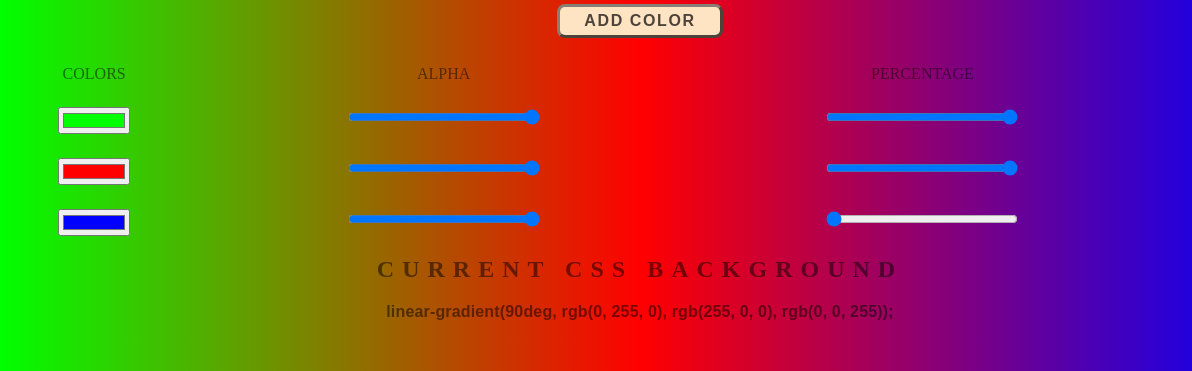
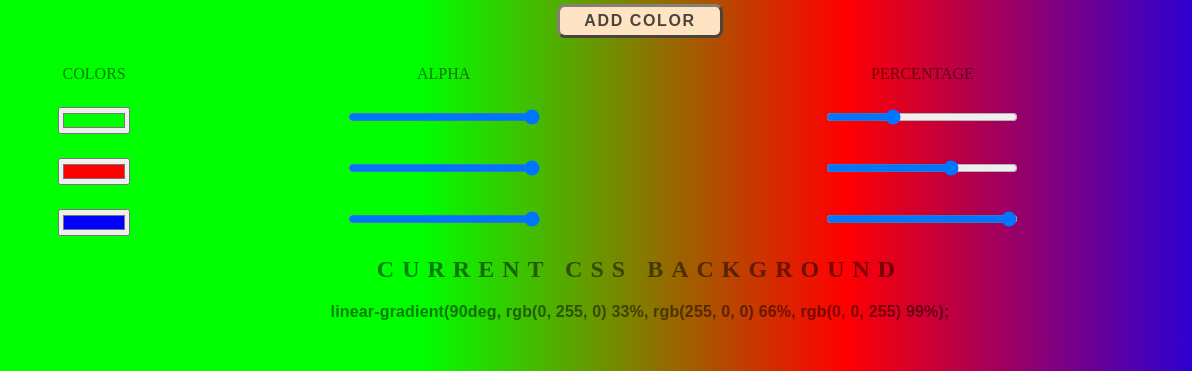
Before and after one commit to Kulya1986/Udemy_JS_task2, a plain HTML site: page index.html in a window 1280 px wide. Both pictures are taken after a click on the button "ADD COLOR". Shown: the part 416-787 px from the top of the page, 0-1192 px from the left. Drawn offline with Linux system fonts and the light colour scheme.

Commit message:
Percentage functionality completed

```diff
--- a/index.html
+++ b/index.html
@@ -31,7 +31,7 @@
             <input type="range" name="alpha1" class="colorsPallette__color__alpha" min="0" max="255" title="Alpha" value="255">
         </div>
         <div>
-            <input type="range" name="percent1" class="colorsPallette__color__percent" min="0" max="100" title="Percentage" value="100">
+            <input type="range" name="percent1" class="colorsPallette__color__percent" min="0" max="100" title="Percentage" value="50">
         </div>
         <div></div>
         <!-- <label for="color2">Color 2</label> -->
--- a/script.js
+++ b/script.js
@@ -2,6 +2,8 @@ var inputColor1 = document.querySelectorAll(".colorsPallette .colorsPallette__co
 var inputColor2 = document.querySelectorAll(".colorsPallette .colorsPallette__color")[1];
 var inputColor1Alpha = document.querySelectorAll(".colorsPallette .colorsPallette__color__alpha")[0];
 var inputColor2Alpha = document.querySelectorAll(".colorsPallette .colorsPallette__color__alpha")[1];
+var inputColor1Percent = document.querySelectorAll(".colorsPallette .colorsPallette__color__percent")[0];
+var inputColor2Percent = document.querySelectorAll(".colorsPallette .colorsPallette__color__percent")[1];
 var inputDirection = document.getElementById('gradDirection');
 var h3CSS = document.querySelector("h3");
 var body = document.querySelector("body");
@@ -10,6 +12,7 @@ var addButton = document.querySelector(".addColor");
 function setGradient(){
     var colorsSet = document.querySelectorAll(".colorsPallette .colorsPallette__color");
     var colorSetAlpha = document.querySelectorAll(".colorsPallette .colorsPallette__color__alpha");
+    var colorSetPercent = document.querySelectorAll(".colorsPallette .colorsPallette__color__percent");
     var l = document.querySelectorAll(".colorsPallette .colorsPallette__color").length;
     var backgroundStyleString = "linear-gradient("+inputDirection.value+"deg";
     var i=0;
@@ -18,6 +21,9 @@ function setGradient(){
         backgroundStyleString +=", ";
         backgroundStyleString +=colorsSet[i].value;
         backgroundStyleString +=parseInt(colorSetAlpha[i].value).toString(16);
+        backgroundStyleString +=" ";
+        backgroundStyleString +=colorSetPercent[i].value;
+        backgroundStyleString +="%";
         i++;
     }
     backgroundStyleString +=")";
@@ -36,6 +42,7 @@ function addMoreColor(){
     colorSection.appendChild(boxAlpha);
     colorSection.appendChild(boxPercent);
     colorSection.appendChild(boxRemove);
+    colorPercentageDependenciesOnAdd();
     setGradient();
     checkQuantityOfColors();
 }
@@ -105,6 +112,21 @@ function removeColorInput(){
     setGradient();
 }
 
+function colorPercentageDependenciesOnAdd(){
+    var percentBarsSet = document.querySelectorAll(".colorsPallette .colorsPallette__color__percent");
+    var colorsAmount = percentBarsSet.length;
+    if (colorsAmount===3) percentBarsSet.forEach((element,i) => {
+        if (i===0) element.value=33;
+        else element.value=33+i*33;
+        console.log(element);
+    });
+    if (colorsAmount===4) percentBarsSet.forEach((element,i) => {
+        if (i===0) element.value=25;
+        else element.value=25+i*25;
+        console.log(element);
+    });
+}
+
 function checkQuantityOfColors(){
     var colorsSet = document.querySelectorAll(".colorsPallette .colorsPallette__color");
     if (colorsSet.length>=4 && addButton.getAttribute("disabled")===null)
@@ -121,5 +143,7 @@ inputColor1.addEventListener("input", setGradient);
 inputColor2.addEventListener("input", setGradient);
 inputColor1Alpha.addEventListener("input",setGradient);
 inputColor2Alpha.addEventListener("input",setGradient);
+inputColor1Percent.addEventListener("input", setGradient);
+inputColor2Percent.addEventListener("input", setGradient);
 inputDirection.addEventListener("input", setGradient);
 addButton.addEventListener("click", addMoreColor);
```
